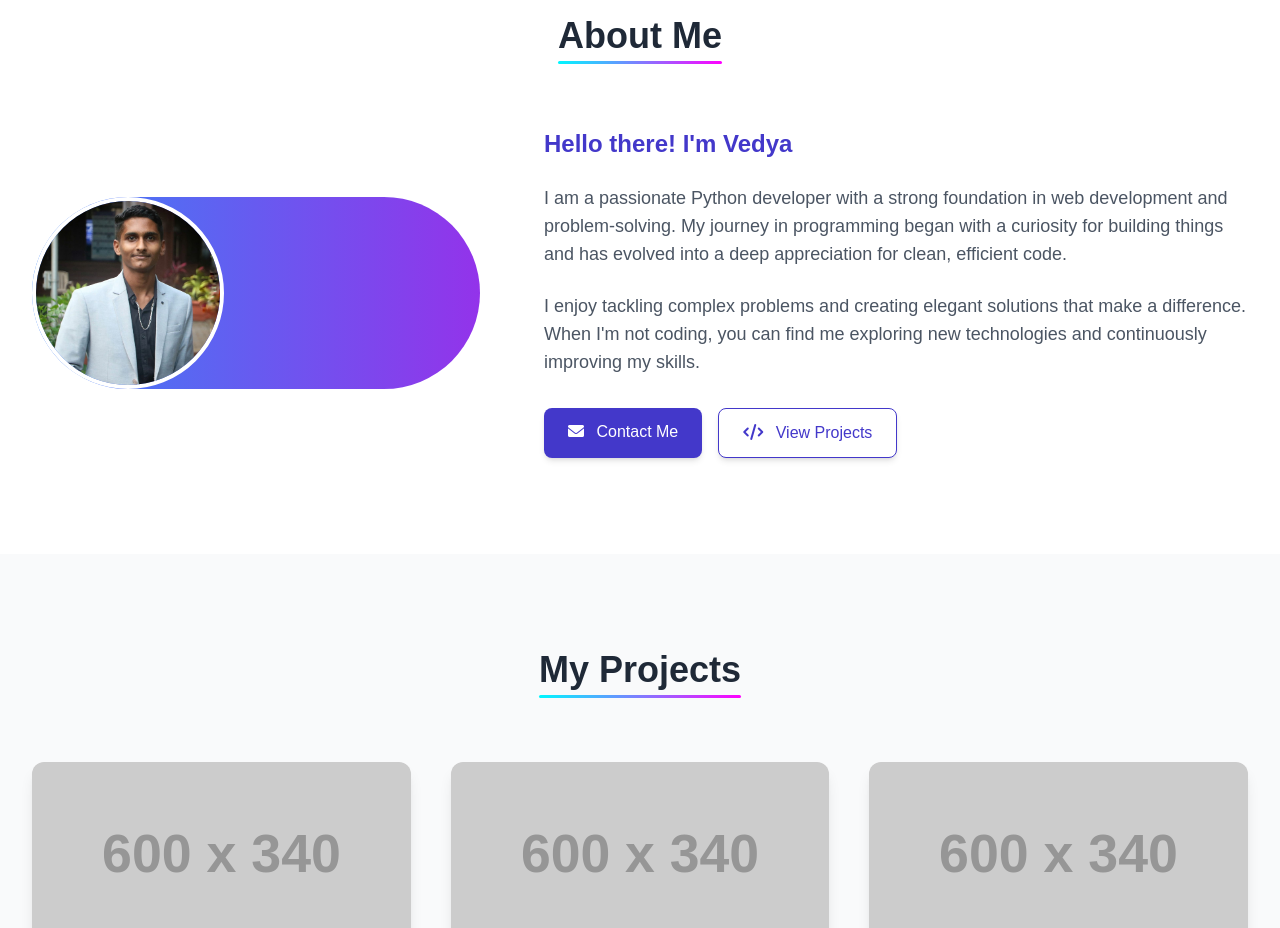
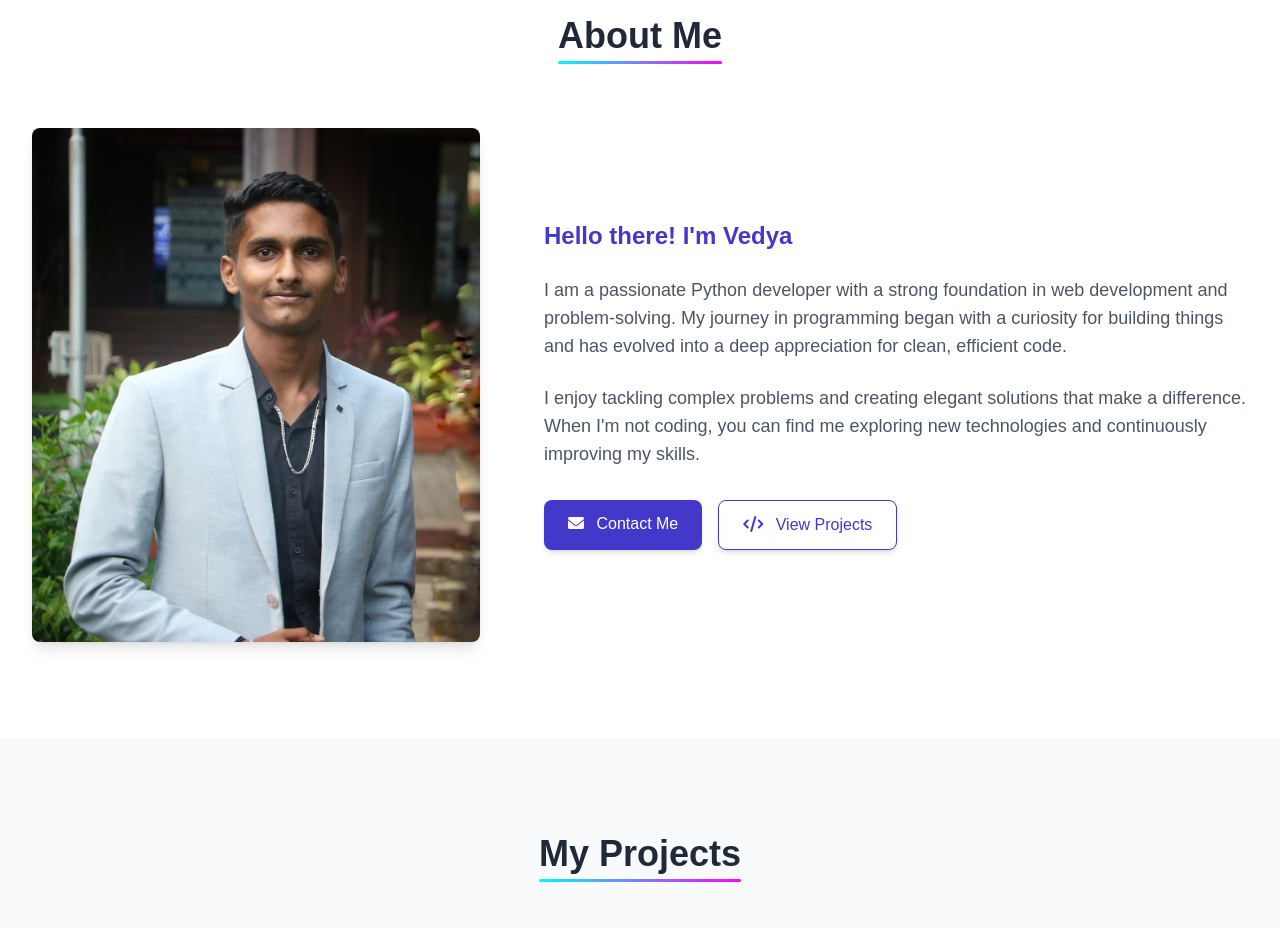
Before and after one commit to vedantdalavi14/My_Portfolio, a plain HTML site: page index.html in a window 1280 px wide. Shown: the part 880-1808 px from the top of the page. Drawn offline with nearby package versions, Linux system fonts and the light colour scheme; placeholder pictures from the web are drawn by us.

Commit message:
All Done

```diff
--- a/index.html
+++ b/index.html
@@ -235,9 +235,8 @@
             </div>
             <div class="flex flex-col md:flex-row items-center gap-8 md:gap-12 lg:gap-16">
                 <div class="w-full md:w-2/5 max-w-md mx-auto md:mx-0">
-                    <div class="relative group">
-                        <div class="absolute inset-0 bg-gradient-to-r from-blue-500 to-purple-600 rounded-full transform group-hover:scale-105 transition-transform duration-300"></div>
-                        <img src="images/profile.jpg" alt="Profile" class="relative w-48 h-48 rounded-full object-cover border-4 border-white dark:border-gray-800 transform group-hover:scale-105 transition-transform duration-300">
+                    <div>
+                        <img src="images/profile.jpg" alt="Profile" class="relative w-full h-auto object-cover rounded-lg shadow-lg">
                     </div>
                 </div>
                 <div class="w-full md:w-3/5 mt-8 md:mt-0">
```
